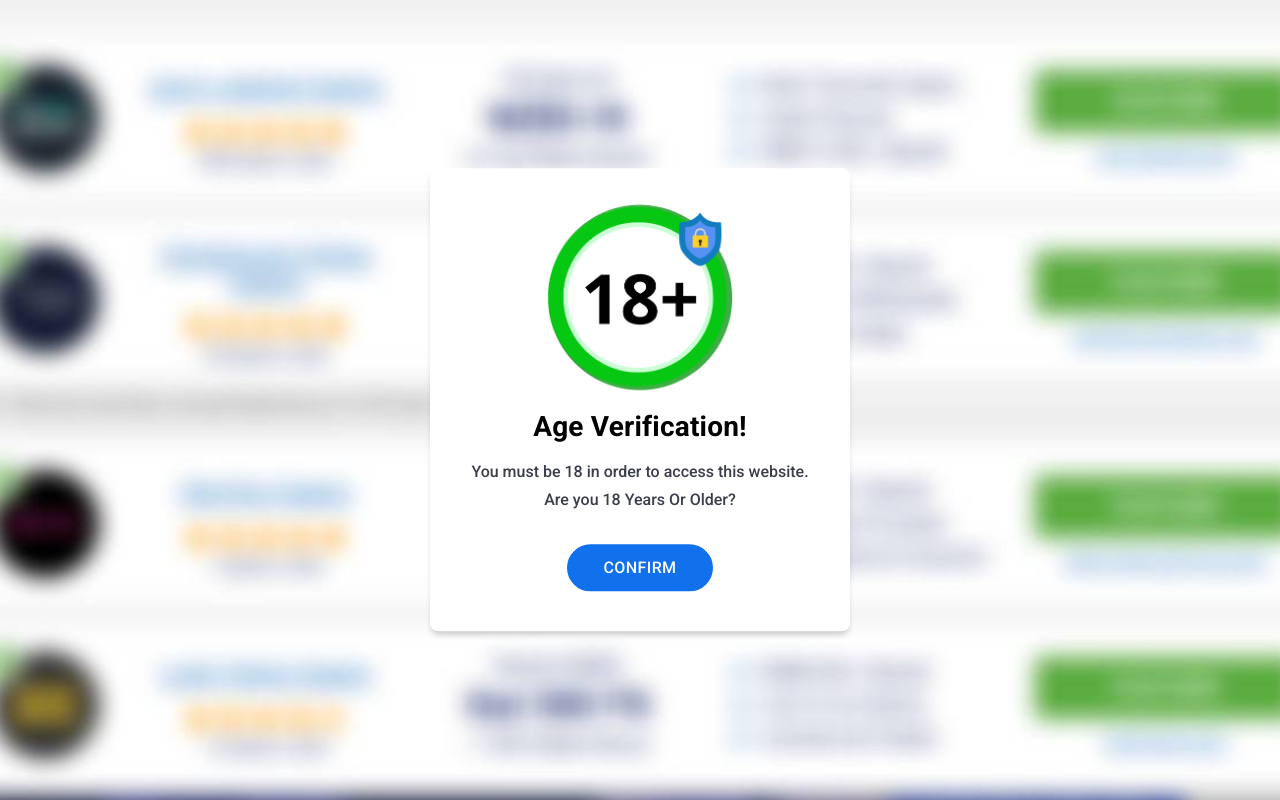
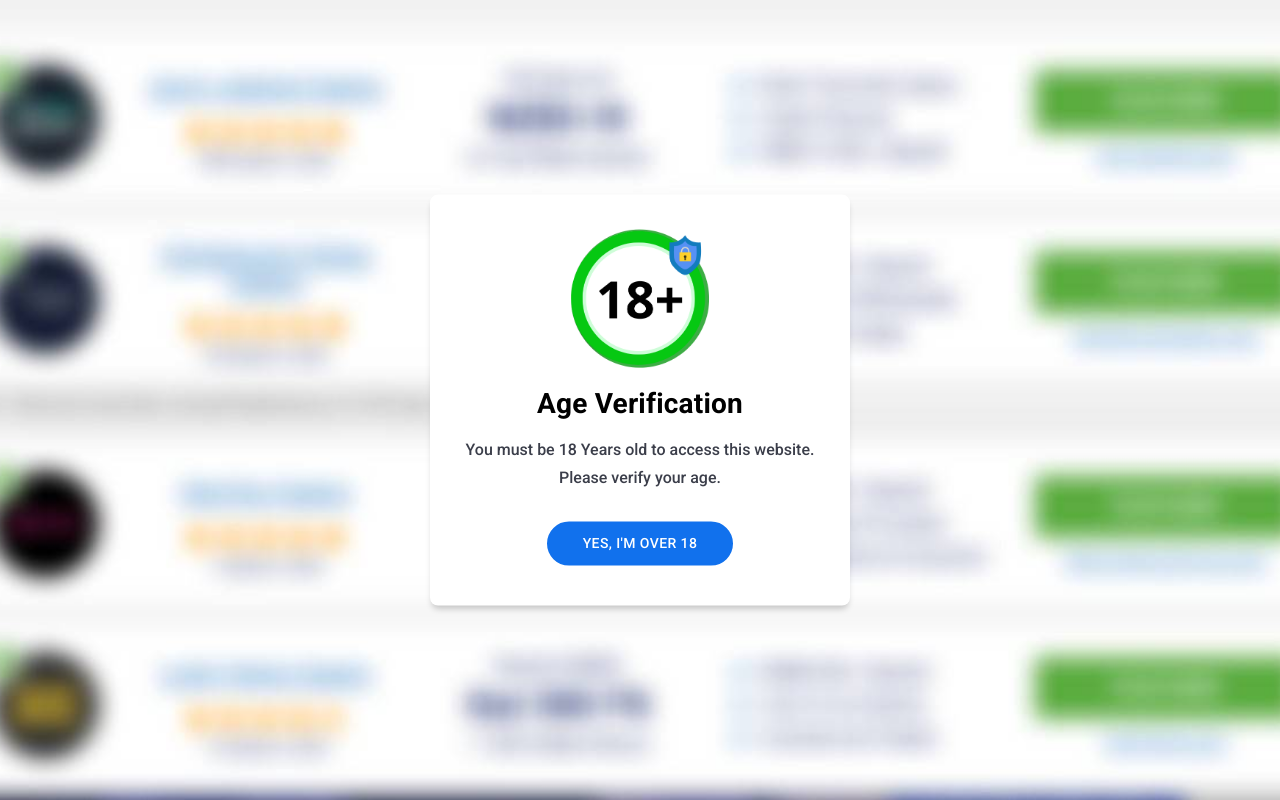
Before and after one commit to NobonitaSaha/luxelodgingcritique-play, a plain HTML site: page index.html in a window 1280 px wide. Shown: the top 800 px of the page. Drawn offline with nearby package versions, Linux system fonts and the light colour scheme.

Commit message:
2nd Commit

```diff
--- a/css/style-australia.css
+++ b/css/style-australia.css
@@ -33,7 +33,7 @@ html {
 .cookie-png > img {
     margin: 10px 0px 0px 0px;
     text-align: center;
-    width: 200px;
+    width: 150px;
     height: auto;
 }
 
@@ -65,7 +65,7 @@ html {
 }
 
 .cookie-double-btn button {
-	font-size: 16px;
+	font-size: 14px;
 	padding: 8px 34px;
 	border-radius: 100px;
 	font-weight: 500;
@@ -134,8 +134,6 @@ button.btn-1:hover {
 
 	.cookie-png > img {
         margin: 0px;
-        width: 180px;
-        height: auto;
     }
 
 	.cookie-overlay{
--- a/index.html
+++ b/index.html
@@ -38,12 +38,12 @@
 			</div>
 			<div class="cookie-description">
 				<div class="cookie-text">
-					<h3>Age Verification!</h3>
-					<p>You must be 18 in order to access this website. Are you 18 Years Or Older?</p>
+					<h3>Age Verification</h3>
+					<p>You must be 18 Years old to access this website. Please verify your age.</p>
 				</div>
 				<div class="cookie-btn">
 					<div class="cookie-double-btn">
-						<button onclick="acceptCookies()" class="btn-1">Confirm</button>
+						<button onclick="acceptCookies()" class="btn-1">Yes, I'm Over 18</button>
 					</div>
 				</div>
 			</div>
```
